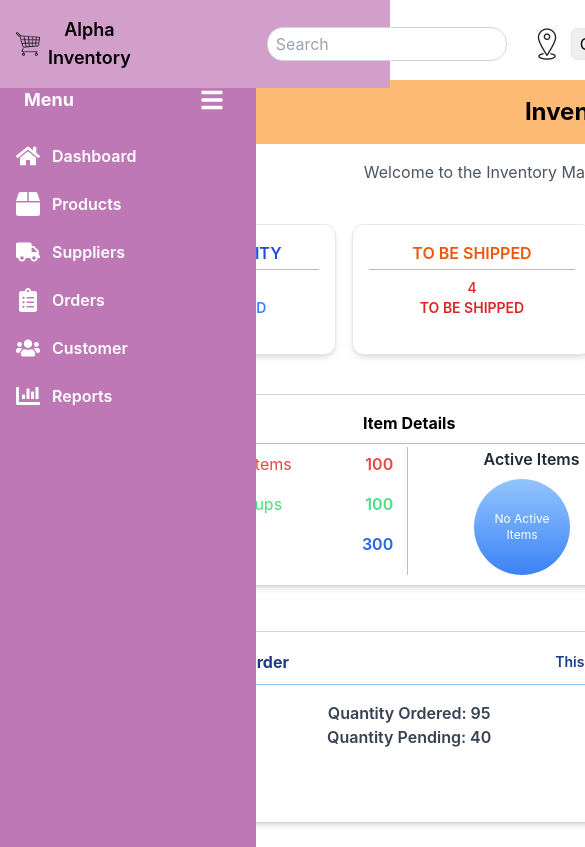
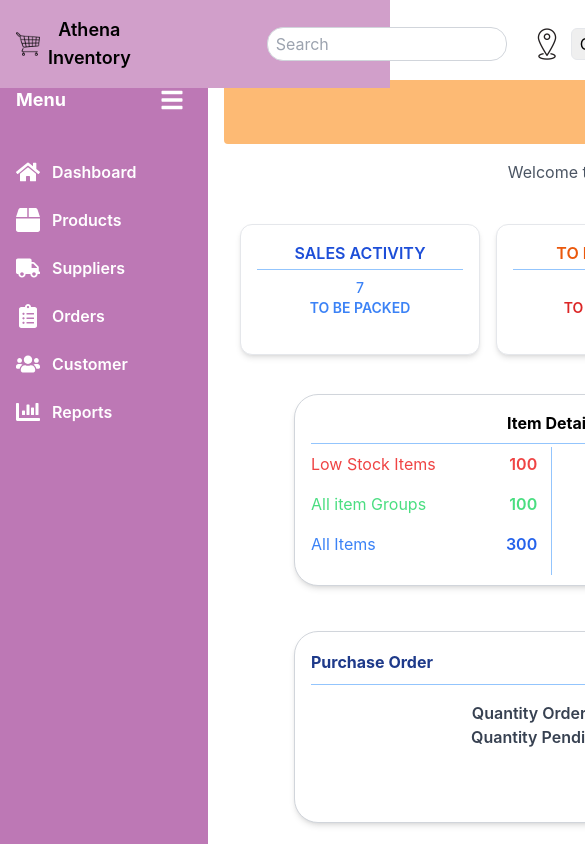
Before and after one commit to anik0103/inventory-management-system, a React (Create React App) app: page / in a window 390 px wide. Shown: the top 847 px of the page, 585 px wide, since content can reach past the window. Built offline with nearby package versions, Linux system fonts and the light colour scheme.

Commit message:
feat: Refactor Sidebar and AppLayout for improved state management and UI responsiveness

```diff
--- a/src/App.js
+++ b/src/App.js
@@ -6,9 +6,12 @@ import SignUp from "./Components/Authentication/SignUp";
 import Sidebar from "./Components/Sidebar";
 import Navbar from "./Components/Navbar";
 import { createBrowserRouter, RouterProvider, Outlet } from "react-router-dom";
+import { useState } from "react";
 
-// ✅ Layout that wraps all pages WITH routing context
+// Layout that wraps all pages WITH routing context
 const AppLayout = () => {
+  const [expanded, setExpanded] = useState(true); // lifted state here
+
   return (
     <div className="App">
       {/* Fixed Navbar at top */}
@@ -18,20 +21,27 @@ const AppLayout = () => {
 
       {/* Sidebar + Main content */}
       <div className="flex pt-16">
-        <Sidebar /> {/* ✅ Now safe to use <Link> here */}
-        <div className="ml-16 flex-1 p-4">
-          <Outlet /> {/* ✅ This is where child routes render */}
+        {/* Pass state & setter to Sidebar */}
+        <Sidebar expanded={expanded} setExpanded={setExpanded} />
+
+        {/* Main content shifts based on sidebar */}
+        <div
+          className={`transition-all duration-300 p-4 flex-1 ${
+            expanded ? "ml-52" : "ml-16"
+          }`}
+        >
+          <Outlet />
         </div>
       </div>
     </div>
   );
 };
 
-// ✅ Define routing structure
+// Define routing structure
 const appRouter = createBrowserRouter([
   {
-    path: "/", // Base path
-    element: <AppLayout />, // Contains sidebar + navbar
+    path: "/",
+    element: <AppLayout />,
     children: [
       { index: true, element: <Dashboard /> },
       { path: "products", element: <Products /> },
@@ -51,7 +61,7 @@ const appRouter = createBrowserRouter([
   },
 ]);
 
-// ✅ Main App component
+// Main App component
 function App() {
   return <RouterProvider router={appRouter} />;
 }
--- a/src/Components/Navbar.js
+++ b/src/Components/Navbar.js
@@ -20,7 +20,7 @@ const Navbar = () => {
       <div className="container-fluid flex space-x-40 items-center">
         <div className="flex items-center space-x-2">
           <img src={Cart} alt="logo" className="w-6" />
-          <h3 className="font-semibold text-lg">Alpha Inventory</h3>
+          <h3 className="font-semibold text-lg">Athena Inventory</h3>
         </div>
         <div className="flex items-center space-x-2">
           <input
--- a/src/Components/Sidebar.js
+++ b/src/Components/Sidebar.js
@@ -1,42 +1,39 @@
-import { useState} from "react";
-import {FaHome,FaBox,FaTruck,FaClipboardList,FaUsers,FaChartBar,FaBars} from "react-icons/fa";
+import {FaHome,FaBox,FaTruck,FaClipboardList,FaUsers,FaChartBar,FaBars,} from "react-icons/fa";
 import { Link } from "react-router-dom";
 
-
-const Sidebar = () => {
-  const [expanded, setExpanded] = useState(true);
+  const Sidebar = ({ expanded, setExpanded }) => {
   const iconSize = 24;
 
-
   const menuItems = [
-    { key: "Dashboard", icon: <FaHome size={iconSize} />, label: "Dashboard",to : "/" },
-    { key: "Products", icon: <FaBox size={iconSize} />, label: "Products",to: "/products" },
-    { key: "Suppliers", icon: <FaTruck size={iconSize} />, label: "Suppliers",to: "/suppliers" },
+    { key: "Dashboard", icon: <FaHome size={iconSize} />, label: "Dashboard", to: "/" },
+    { key: "Products", icon: <FaBox size={iconSize} />, label: "Products", to: "/products" },
+    { key: "Suppliers", icon: <FaTruck size={iconSize} />, label: "Suppliers", to: "/suppliers" },
     { key: "Orders", icon: <FaClipboardList size={iconSize} />, label: "Orders", to: "/orders" },
     { key: "Customer", icon: <FaUsers size={iconSize} />, label: "Customer", to: "/customer" },
     { key: "Reports", icon: <FaChartBar size={iconSize} />, label: "Reports", to: "/reports" },
   ];
 
   return (
-    <div className={`h-screen ${expanded ? "w-64" : "w-16"} bg-[#bd78b5] text-white font-semibold flex flex-col transition-all duration-300 fixed t-0 l-0`}>
-      {/* Header section with toggle */}
-        <div className={`flex items-center ${expanded ? "justify-between px-6" : "justify-center"} py-4`}>
-        {expanded && <span className="font-bold text-lg">Menu</span>}
+
+    <div className={`h-screen fixed top-0 left-0 z-40 bg-[#bd78b5] text-white font-semibold flex flex-col transition-all duration-300 ${expanded ? "w-52" : "w-16"} pt-16`}>
+      {/* Header with toggle */}
+      <div className={`flex items-center ${expanded ? "justify-between px-4" : "justify-center"} py-4`}>
+        {expanded && <span className="text-lg font-bold">Menu</span>}
         <button
-                className="p-2 focus:outline-none hover:bg-purple-700 rounded"
           onClick={() => setExpanded((prev) => !prev)}
+          className="p-2 hover:bg-[#d19fca] rounded"
           aria-label={expanded ? "Collapse sidebar" : "Expand sidebar"}>
           <FaBars size={iconSize} />
         </button>
       </div>
 
-        {/* Menu items */}
-          <ul className="flex-1 space-y-2">
+      {/* Menu */}
+      <ul className="space-y-2 mt-4">
         {menuItems.map((item) => (
           <li key={item.key}>
-                <Link to={item.to} className="hover:bg-purple-800 rounded cursor-pointer flex items-center gap-3 px-4 py-2">
-                  <div className="flex justify-center w-6">{item.icon}</div>
-                  {expanded && <span className="whitespace-nowrap">{item.label}</span>}
+            <Link to={item.to} className="flex items-center gap-3 px-4 py-2 hover:bg-[#d19fca] rounded">
+              <div className="w-6 text-center">{item.icon}</div>
+              {expanded && <span>{item.label}</span>}
             </Link>
           </li>
         ))}
```
Lines whose indentation alone changed are shown as unchanged.
